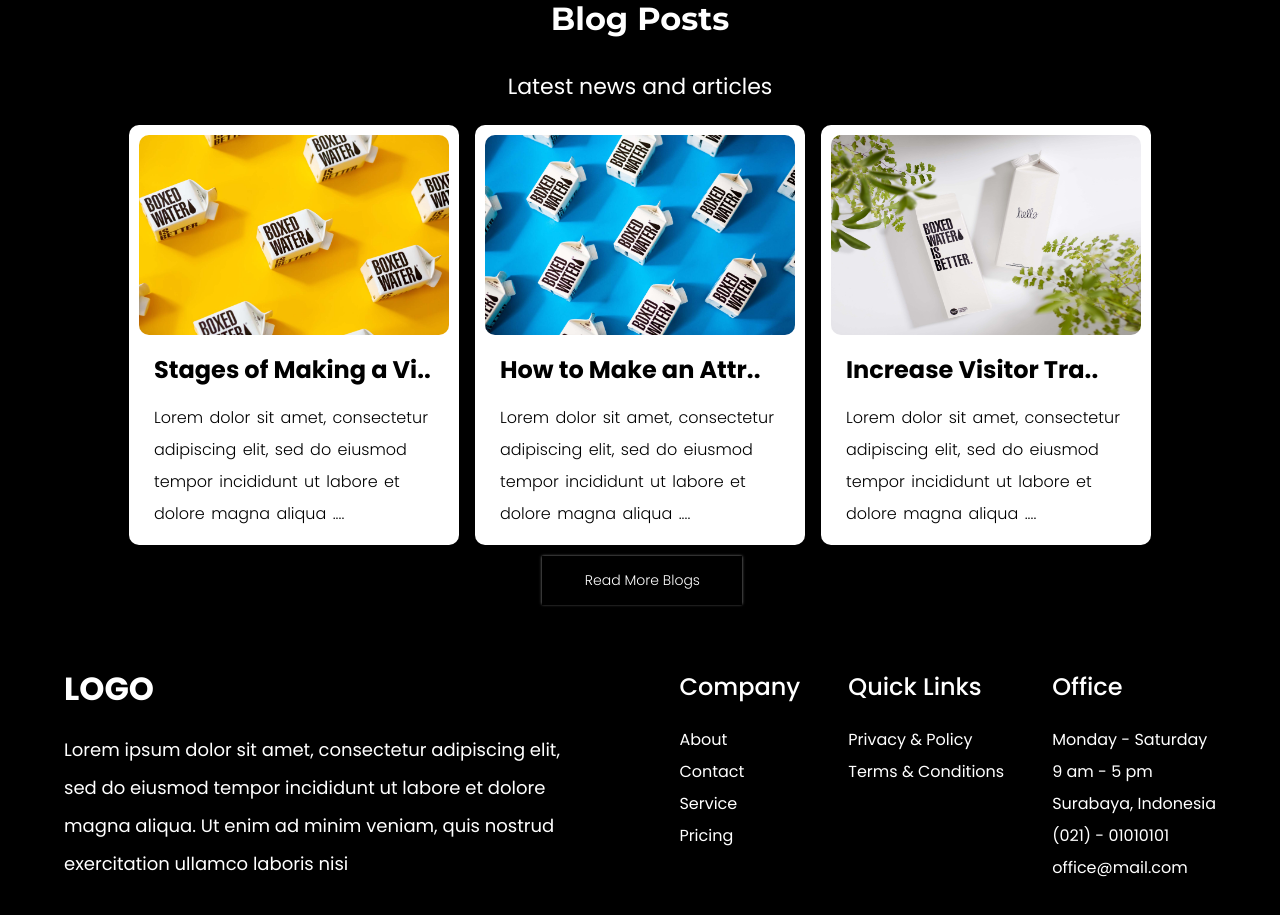
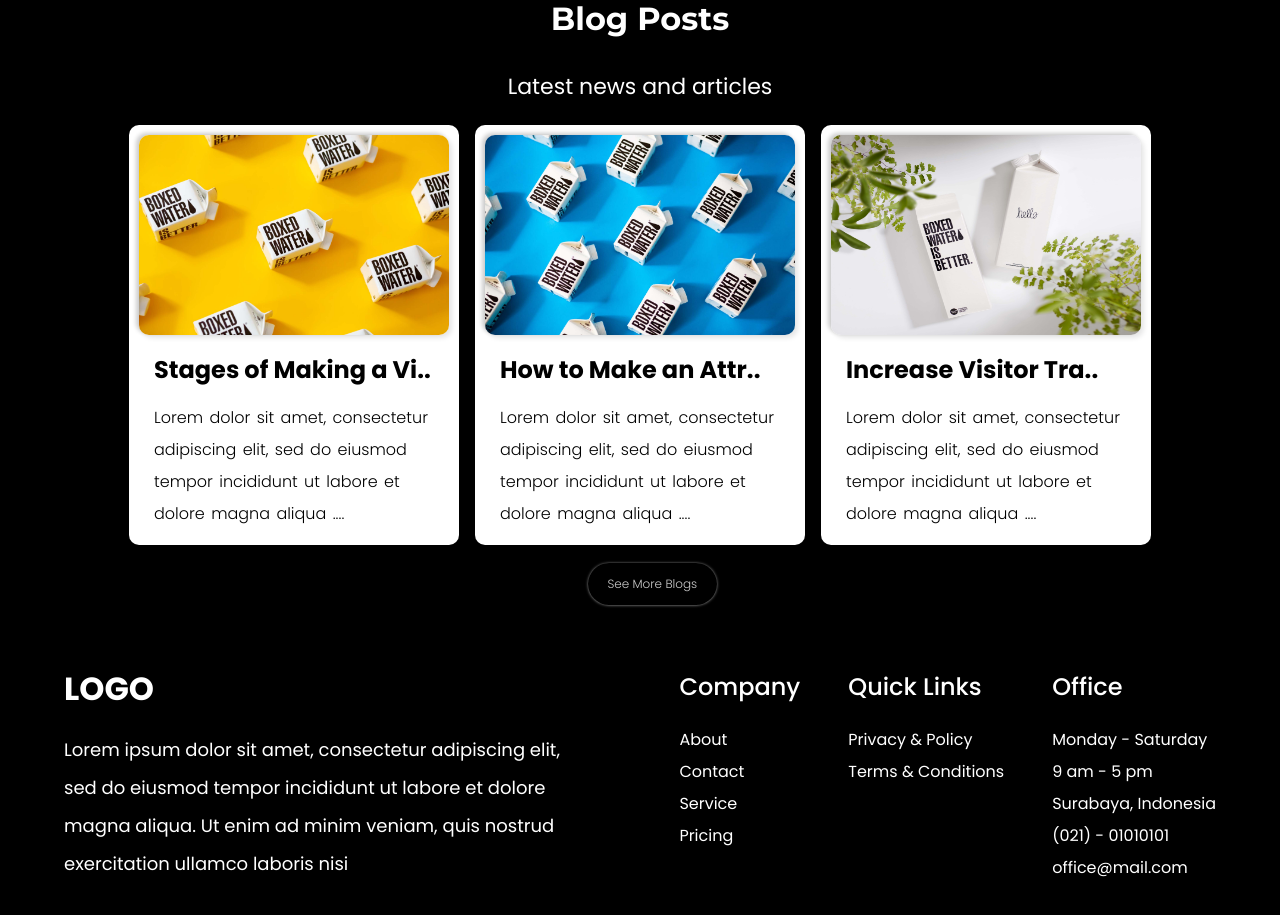
Before and after one commit to dikyriz/landing-page1, a React (Create React App) app: page / in a window 1280 px wide. Shown: the part 3400-4315 px from the top of the page. Built offline with nearby package versions, Linux system fonts and the light colour scheme.

Commit message:
update pages and style blog

```diff
--- a/src/pages/Blog.js
+++ b/src/pages/Blog.js
@@ -13,7 +13,7 @@ export default function Blog () {
                 <p className="blog-description">Latest news and articles</p>
             </div>
             <div className="card-blog">
-                <div className="card-1-blog">
+                <div className="card-1-blog" onClick={() => {navigate('blogs/detailBlog')}}>
                     <img src={CardOneBlog} alt="card-1-blog" className="img-blog"/>
                     <div className="container-blog">
                     <h4 className="card-title-blog">Stages of Making a Vi..</h4>
@@ -24,7 +24,7 @@ export default function Blog () {
                     </p>
                     </div>
                 </div>
-                <div className="card-1-blog">
+                <div className="card-1-blog" onClick={() => {navigate('blogs/detailBlog')}}>
                     <img src={CardTwoBlog} alt="card-2-blog" className="img-blog" />
                     <div className="container-blog">
                     <h4 className="card-title-blog">How to Make an Attr..</h4>
@@ -35,7 +35,7 @@ export default function Blog () {
                     </p>
                     </div>
                 </div>
-                <div className="card-1-blog">
+                <div className="card-1-blog" onClick={() => {navigate('blogs/detailBlog')}}>
                     <img src={CardThreeBlog} alt="card-3-blog" className="img-blog"/>
                     <div className="container-blog">
                     <h4 className="card-title-blog">Increase Visitor Tra..</h4>
@@ -48,7 +48,7 @@ export default function Blog () {
                 </div>
             </div>
             <div className="more-blogs-post">
-                <p className="more-blogs" onClick={() => {navigate('blogs')}}>Read More Blogs</p>
+                <p className="more-blogs" onClick={() => {navigate('blogs')}}>See More Blogs</p>
             </div>
         </section>
     );
--- a/src/pages/css/blog.css
+++ b/src/pages/css/blog.css
@@ -29,6 +29,7 @@
     font-family: 'Poppins', sans-serif;
     float: left;
     margin-right: 1em;
+    cursor: pointer;
 }
 
 .card-1-blog:last-child {
@@ -40,6 +41,8 @@
     max-height: 200px;
     border-radius: 10px;
     margin: 10px 10px 0 10px;
+    box-shadow: -3px -2px 4px rgba(0, 0, 0, 0.2),
+                3px 3px 5px rgba(0, 0, 0, 0.1);
 }
 
 .card-title-blog {
@@ -68,22 +71,24 @@
 .more-blogs-post {
     position: absolute;
     bottom: 12px;
-    right: 42%;
-    color: #fff;
+    right: 44%;
+    color: rgb(204, 204, 204);
     box-shadow: 0px 0.2px 2.8px rgb(153, 153, 153);
     cursor: pointer;
+    border-radius: 30px;
 }
 
 .more-blogs-post:hover {
     box-shadow: 0px 0.2px 3px rgb(255, 255, 255);
     transform: translateY(-2px);
+    color: #fff;
 }
 
 .more-blogs {
     font-family: 'Poppins',
     sans-serif;
-    font-size: 14px;
+    font-size: 12px;
     font-weight: lighter;
     text-align: center;
-    width: 200px;
+    width: 129px;
 }
```
